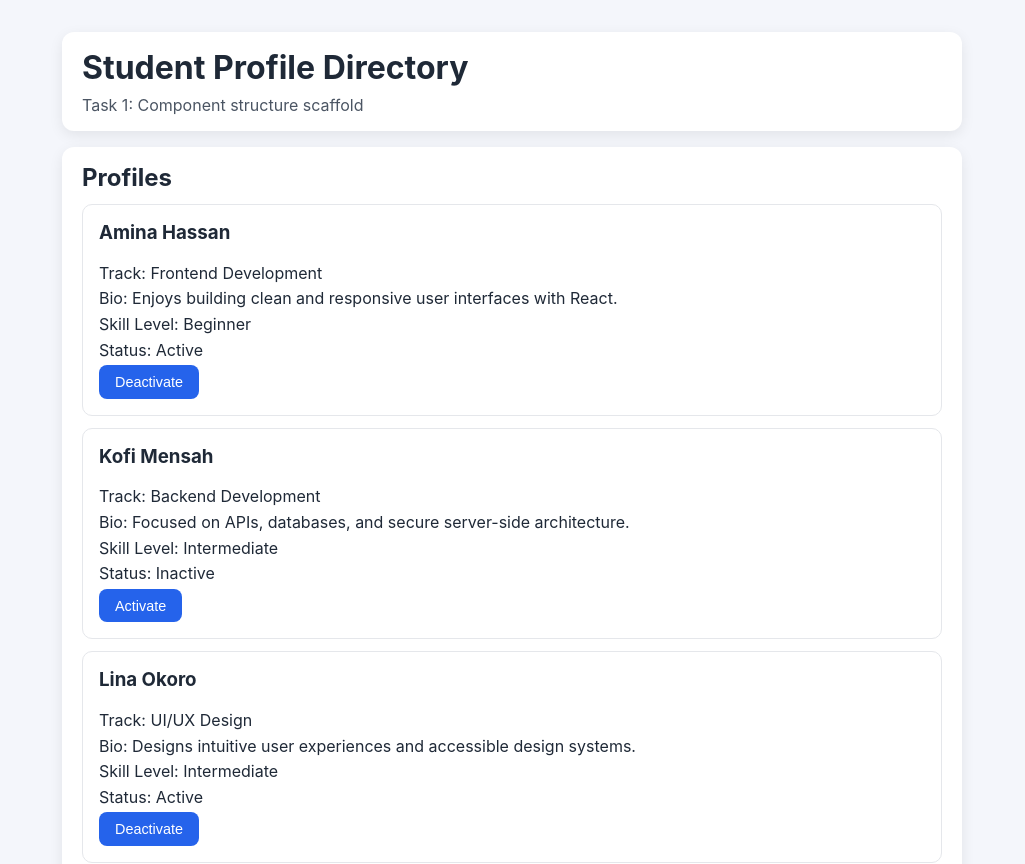
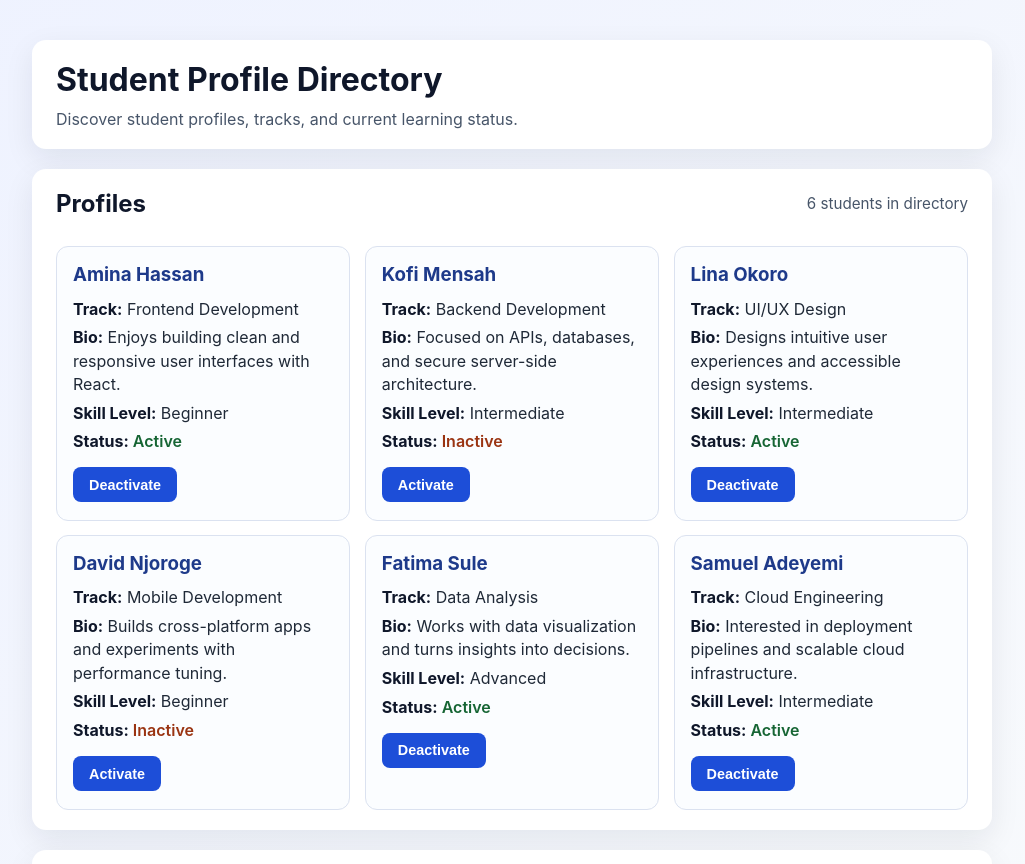
Before and after one commit to OkashaAbdalla/StudentProfileDP_, a React (Create React App) app: page / in a window 1280 px wide. Shown: the top 864 px of the page, without its empty margins (128-1153 px from the left). Built offline with nearby package versions, Linux system fonts and the light colour scheme.

Commit message:
polish student directory interface

```diff
--- a/src/App.css
+++ b/src/App.css
@@ -1,62 +1,107 @@
 .app {
   min-height: 100vh;
-  background-color: #f4f6fb;
-  color: #1f2937;
+  background: linear-gradient(135deg, #eef2ff 0%, #f8fafc 100%);
+  color: #111827;
   display: flex;
   flex-direction: column;
-  gap: 1rem;
-  padding: 2rem 1rem;
+  gap: 1.25rem;
+  padding: 2.5rem 1rem;
 }
 
 .header,
 .profile-list,
 .footer {
-  width: min(900px, 100%);
+  width: min(960px, 100%);
   margin: 0 auto;
   background-color: #ffffff;
-  border-radius: 12px;
-  box-shadow: 0 4px 14px rgba(0, 0, 0, 0.08);
-  padding: 1rem 1.25rem;
+  border-radius: 14px;
+  box-shadow: 0 10px 30px rgba(15, 23, 42, 0.08);
+  padding: 1.25rem 1.5rem;
 }
 
 .header h1,
 .profile-list h2 {
-  margin: 0 0 0.5rem;
+  margin: 0;
+  color: #0f172a;
 }
 
 .header p {
+  margin: 0.6rem 0 0;
+  color: #475569;
+}
+
+.profile-list-header {
+  display: flex;
+  justify-content: space-between;
+  align-items: center;
+  gap: 0.75rem;
+  flex-wrap: wrap;
+  margin-bottom: 0.9rem;
+}
+
+.profile-list-header p {
   margin: 0;
-  color: #4b5563;
+  color: #475569;
+  font-size: 0.95rem;
+}
+
+.profile-list {
+  display: grid;
+  grid-template-columns: repeat(auto-fit, minmax(260px, 1fr));
+  gap: 0.9rem;
+}
+
+.profile-list-header {
+  grid-column: 1 / -1;
 }
 
 .profile-card {
-  border: 1px solid #e5e7eb;
-  border-radius: 10px;
-  padding: 1rem;
-  margin-top: 0.75rem;
+  border: 1px solid #dbe2f0;
+  border-radius: 12px;
+  padding: 1rem 1rem 1.1rem;
+  background-color: #fbfdff;
+  transition: transform 0.2s ease, box-shadow 0.2s ease;
+}
+
+.profile-card:hover {
+  transform: translateY(-2px);
+  box-shadow: 0 8px 16px rgba(15, 23, 42, 0.1);
 }
 
 .profile-card h3 {
-  margin-top: 0;
+  margin: 0 0 0.7rem;
+  color: #1e3a8a;
 }
 
 .profile-card button {
-  background-color: #2563eb;
+  background-color: #1d4ed8;
   color: #ffffff;
   border: none;
   border-radius: 8px;
-  padding: 0.55rem 1rem;
+  padding: 0.6rem 1rem;
   font-size: 0.9rem;
+  font-weight: 600;
   cursor: pointer;
+  margin-top: 0.5rem;
+  transition: background-color 0.2s ease, transform 0.1s ease;
 }
 
 .profile-card button:hover {
-  background-color: #1d4ed8;
+  background-color: #1e40af;
+}
+
+.profile-card button:active {
+  transform: translateY(1px);
 }
 
 .footer {
   text-align: center;
   font-weight: 600;
+  color: #334155;
+  display: flex;
+  justify-content: center;
+  gap: 1rem;
+  flex-wrap: wrap;
 }
 
 .app {
@@ -71,19 +116,37 @@
 
 .profile-card p {
   margin: 0.35rem 0;
+  line-height: 1.45;
+  color: #1f2937;
 }
 
-.profile-list {
-  display: block;
+.label {
+  font-weight: 700;
+  color: #0f172a;
 }
 
-.footer {
-  color: #374151;
+.status {
+  margin-top: 0.45rem;
+  font-weight: 600;
+}
+
+.status.active {
+  color: #166534;
+}
+
+.status.inactive {
+  color: #9a3412;
 }
 
 @media (max-width: 640px) {
   .app {
-    padding: 1rem 0.75rem;
+    padding: 1rem 0.75rem 1.25rem;
+  }
+
+  .header,
+  .profile-list,
+  .footer {
+    padding: 1rem;
   }
 }
 
--- a/src/components/Footer.jsx
+++ b/src/components/Footer.jsx
@@ -1,7 +1,8 @@
 function Footer({ totalStudents, activeStudents }) {
   return (
     <footer className="footer">
-      Total students: {totalStudents} | Active students: {activeStudents}
+      <span>Total students: {totalStudents}</span>
+      <span>Active students: {activeStudents}</span>
     </footer>
   );
 }
--- a/src/components/Header.jsx
+++ b/src/components/Header.jsx
@@ -2,7 +2,7 @@ function Header() {
   return (
     <header className="header">
       <h1>Student Profile Directory</h1>
-      <p>Task 1: Component structure scaffold</p>
+      <p>Discover student profiles, tracks, and current learning status.</p>
     </header>
   );
 }
--- a/src/components/ProfileCard.jsx
+++ b/src/components/ProfileCard.jsx
@@ -1,11 +1,22 @@
 function ProfileCard({ student, onToggleActive }) {
+  const statusText = student.isActive ? 'Active' : 'Inactive';
+  const statusClassName = student.isActive ? 'status active' : 'status inactive';
+
   return (
     <article className="profile-card">
       <h3>{student.name}</h3>
-      <p>Track: {student.track}</p>
-      <p>Bio: {student.bio}</p>
-      <p>Skill Level: {student.skillLevel}</p>
-      {student.isActive ? <p>Status: Active</p> : <p>Status: Inactive</p>}
+      <p>
+        <span className="label">Track:</span> {student.track}
+      </p>
+      <p>
+        <span className="label">Bio:</span> {student.bio}
+      </p>
+      <p>
+        <span className="label">Skill Level:</span> {student.skillLevel}
+      </p>
+      <p className={statusClassName}>
+        <span className="label">Status:</span> {statusText}
+      </p>
       <button type="button" onClick={() => onToggleActive(student.id)}>
         {student.isActive ? 'Deactivate' : 'Activate'}
       </button>
--- a/src/components/ProfileList.jsx
+++ b/src/components/ProfileList.jsx
@@ -3,7 +3,10 @@ import ProfileCard from './ProfileCard';
 function ProfileList({ students, onToggleActive }) {
   return (
     <section className="profile-list">
-      <h2>Profiles</h2>
+      <div className="profile-list-header">
+        <h2>Profiles</h2>
+        <p>{students.length} students in directory</p>
+      </div>
       {students.map((student) => (
         <ProfileCard
           key={student.id}
```
